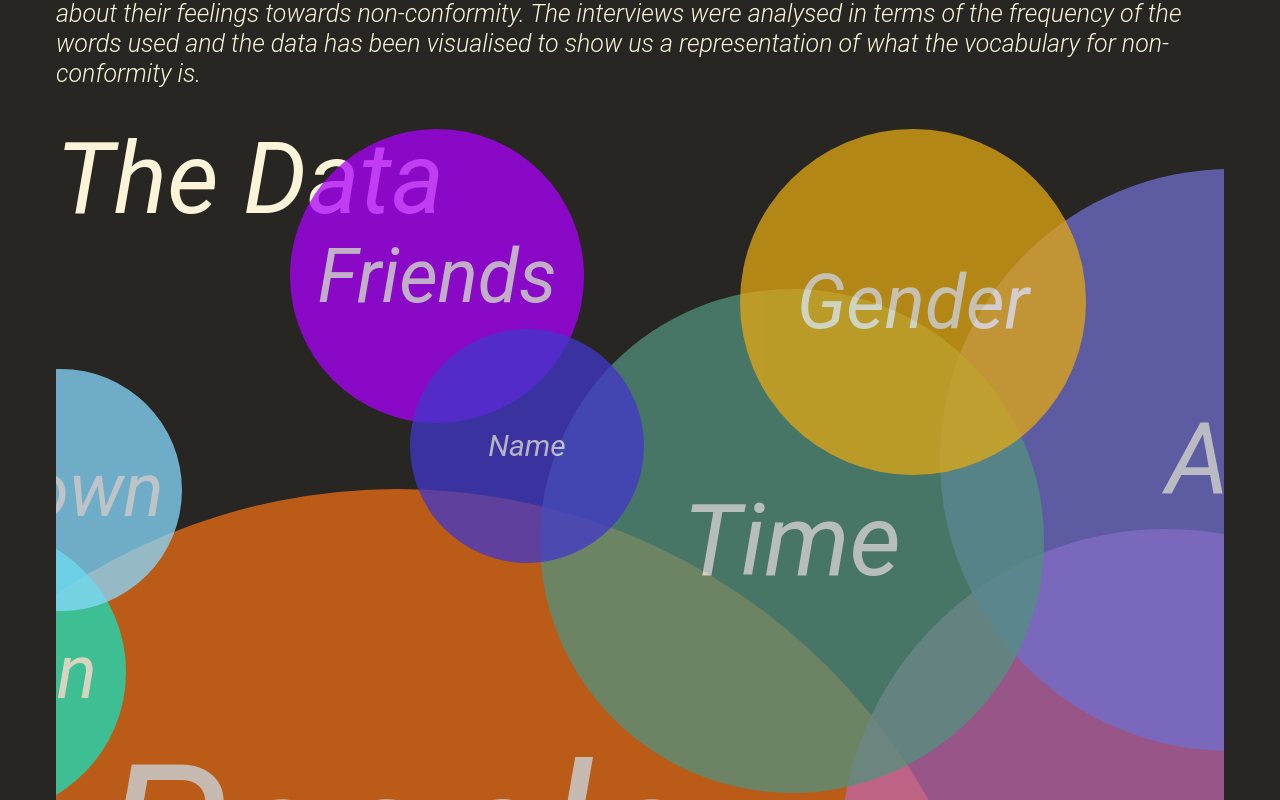
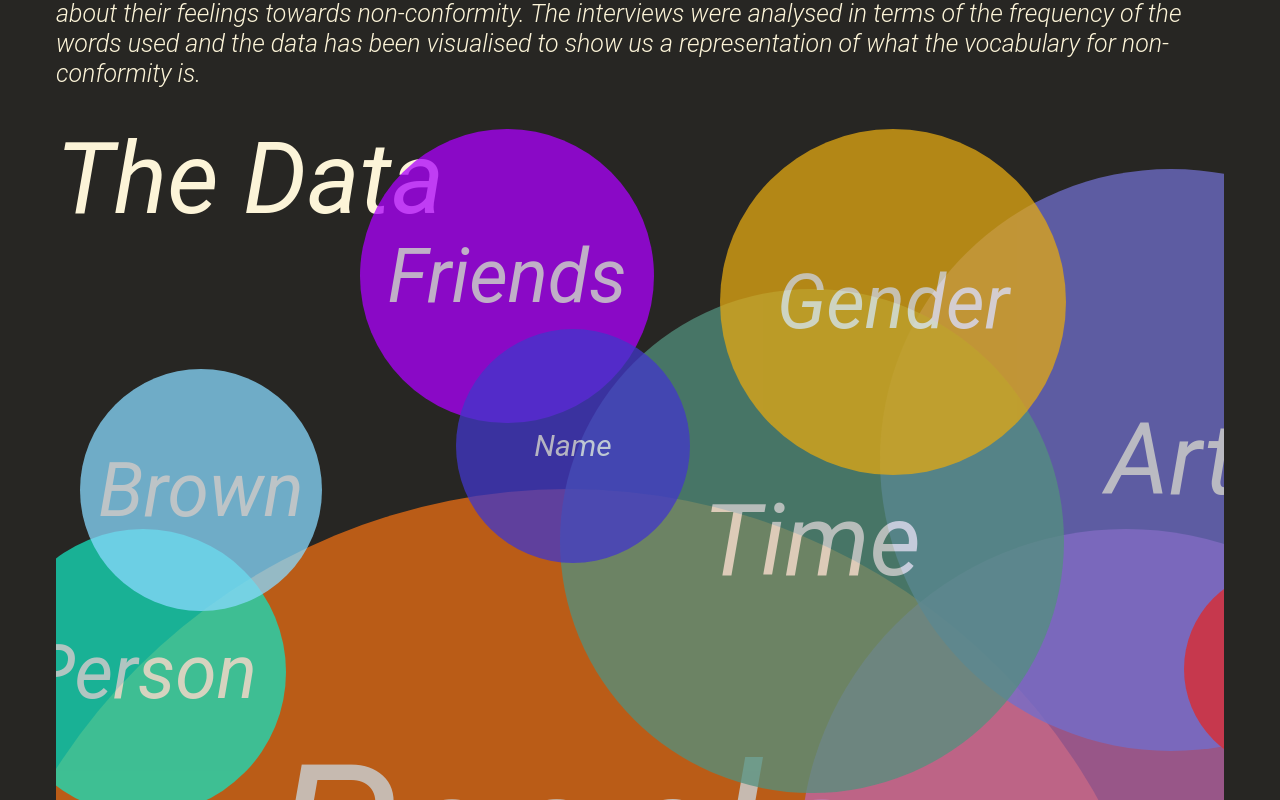
Before and after one commit to syhassan/otherness, a Vue app: page / in a window 1280 px wide. Shown: the part 500-1300 px from the top of the page. Built offline with nearby package versions, Linux system fonts and the light colour scheme.

Commit message:
size change

```diff
--- a/src/components/SplashPage.vue
+++ b/src/components/SplashPage.vue
@@ -52,7 +52,7 @@
       <div class="py-10"/>
       <div class="py-10"/> -->
 
-      <v-container fluid style="height:800px; width:1000px; position:relative; top: -100px; left: 0%;">
+      <v-container fluid style="height:800px; width:800px; position:relative; top: -100px; left: 0%;">
         <div class="one">
           <div class=" font-italic">People</div>
         </div>
```
